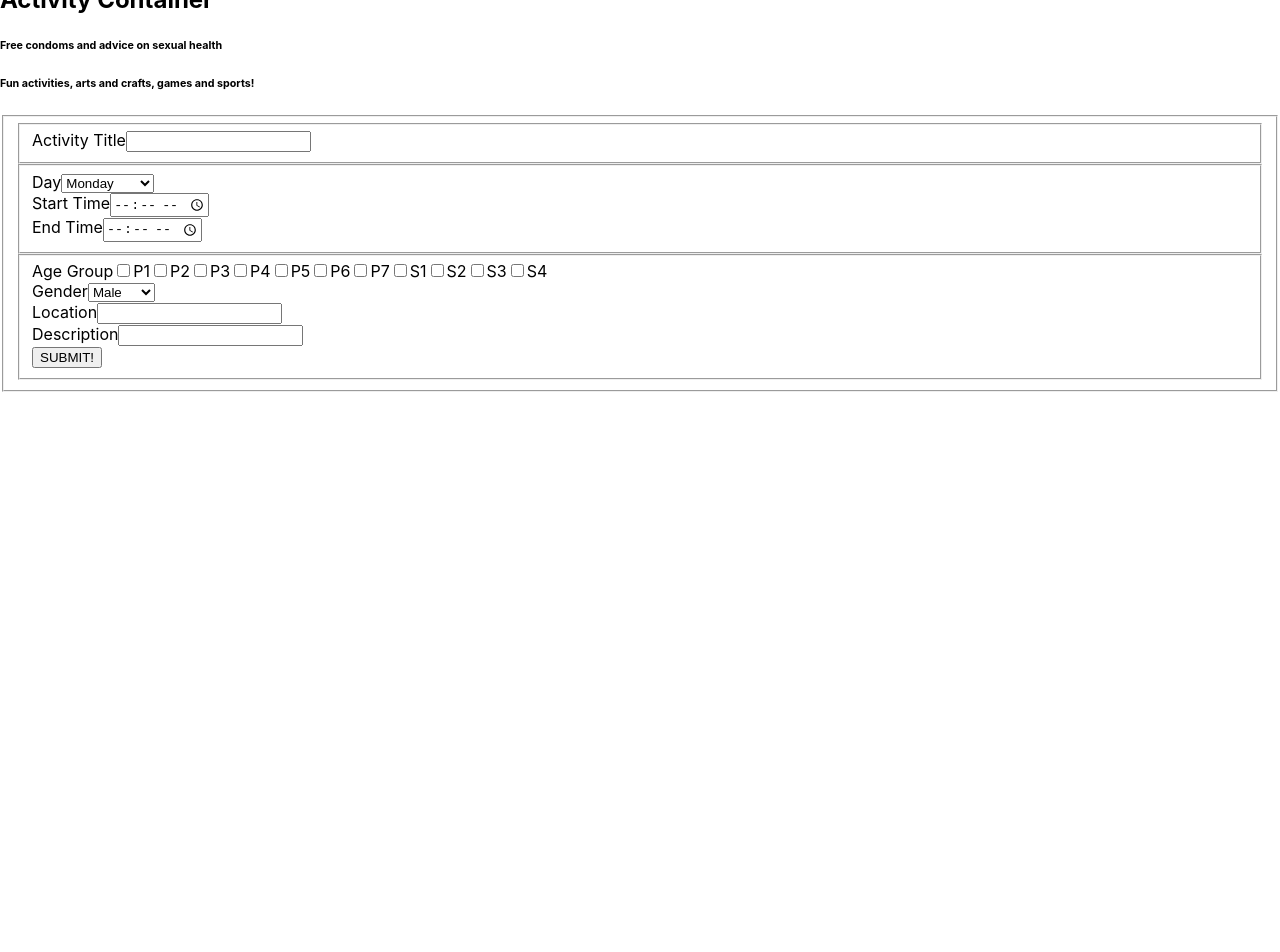
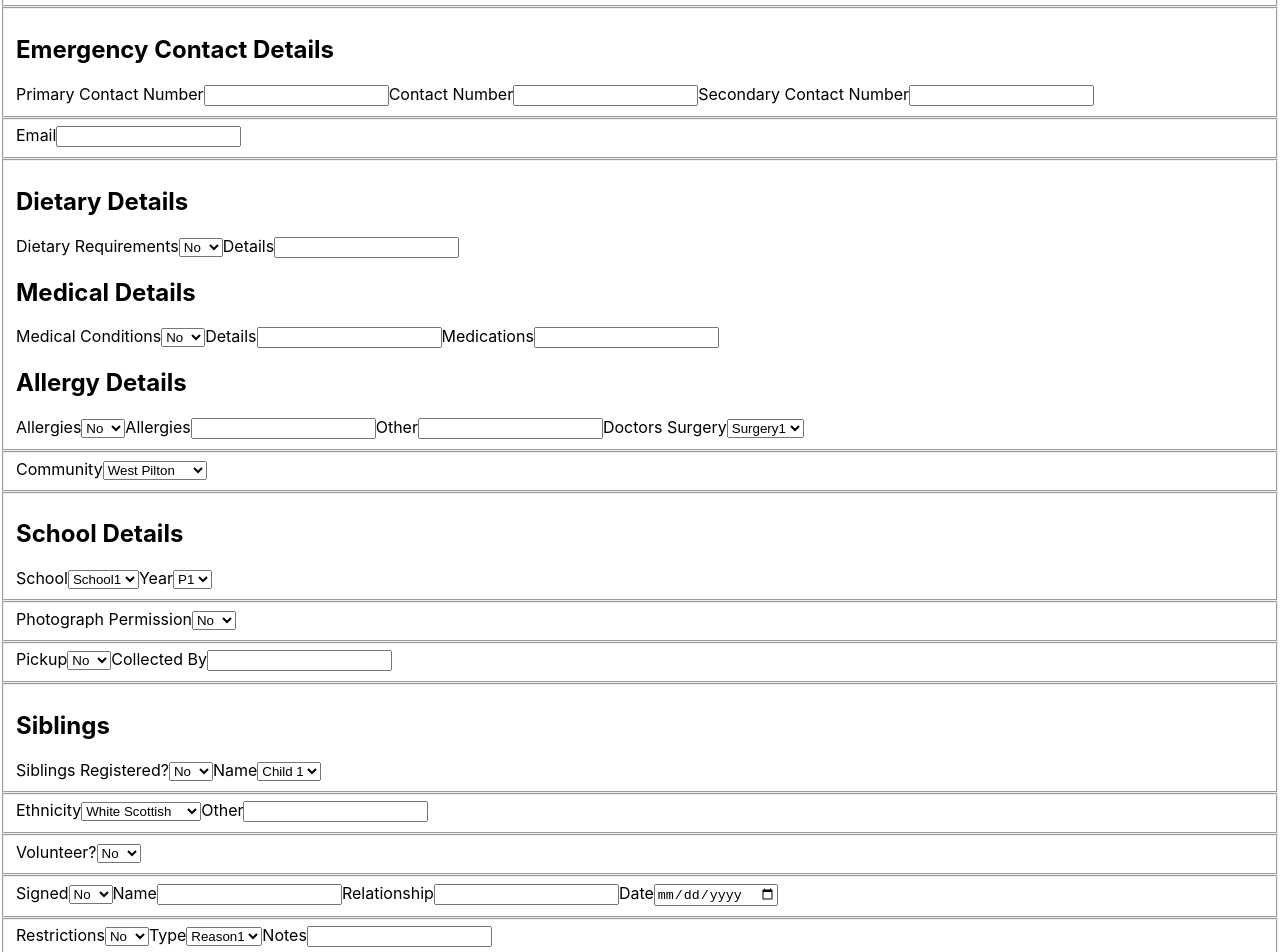
Before and after one commit to Fidelma/PYCP, a React (Create React App) app in the folder client/: page / in a window 1280 px wide. Shown: the part 540-1492 px from the top of the page. Before the commit the page ends 932 px from the top, so only its background shows below. Built offline with nearby package versions, Linux system fonts and the light colour scheme.

Commit message:
Registration form added

```diff
--- a/client/src/components/registration/Form.js
+++ b/client/src/components/registration/Form.js
@@ -4,7 +4,248 @@ class Form extends Component {
 
 render(){
   return(
+    <>
       <h2>Registration Form</h2>
+
+      <fieldset>
+      <div>
+        <label>First Name</label>
+        <input type="text"/>
+
+        <label>Last Name</label>
+        <input type="text"/>
+
+          <label>Gender</label>
+          <select name="gender" id="gender">
+            <option value="Male">Male</option>
+            <option value="Female">Female</option>
+          </select>
+
+        <label>Date Of Birth</label>
+        <input type="text"/>
+      </div>
+      </fieldset>
+
+
+      <fieldset>
+
+        <div>
+          <h2>Address Details</h2>
+          <label>Address</label>
+          <input type="text"/>
+
+          <label>Postcode</label>
+          <input type="text"/>
+        </div>
+
+      </fieldset>
+
+      <fieldset>
+        <h2>Emergency Contact Details</h2>
+        <label>Primary Contact Number</label>
+        <input type="text"/>
+
+        <label>Contact Number</label>
+        <input type="text"/>
+
+        <label>Secondary Contact Number</label>
+        <input type="text"/>
+      </fieldset>
+
+      <fieldset>
+        <label>Email</label>
+        <input type="email"/>
+      </fieldset>
+
+      <fieldset>
+      <h2>Dietary Details</h2>
+
+      <label>Dietary Requirements</label>
+      <select name="exists" id="exists">
+        <option value="false">No</option>
+        <option value="true">Yes</option>
+      </select>
+
+      <label>Details</label>
+      <input type="text"/>
+
+      <h2>Medical Details</h2>
+
+      <label>Medical Conditions</label>
+      <select name="exists" id="exists">
+        <option value="false">No</option>
+        <option value="true">Yes</option>
+      </select>
+
+      <label>Details</label>
+      <input type="text"/>
+
+      <label>Medications</label>
+      <input type="text"/>
+
+      <h2>Allergy Details</h2>
+
+      <label>Allergies</label>
+      <select name="exists" id="exists">
+        <option value="false">No</option>
+        <option value="true">Yes</option>
+      </select>
+
+      <label>Allergies</label>
+      <input type="text"/>
+
+      <label>Other</label>
+      <input type="text"/>
+
+      <label>Doctors Surgery</label>
+      <select name="doctorsSurgery" id="doctorsSurgery">
+        <option value="surgery1">Surgery1</option>
+        <option value="surgery2">Surgery2</option>
+      </select>
+
+      </fieldset>
+
+      <fieldset>
+      <label>Community</label>
+      <select name="community" id="community">
+        <option value="West Pilton">West Pilton</option>
+        <option value="Muirhouse">Muirhouse</option>
+        <option value="West Granton">West Granton</option>
+        <option value="Royston">Royston</option>
+        <option value="Other">Other</option>
+      </select>
+      </fieldset>
+
+      <fieldset>
+      <h2>School Details</h2>
+      <label>School</label>
+      <select name="name" id="name">
+        <option value="school1">School1</option>
+        <option value="school2">School2</option>
+      </select>
+
+      <label>Year</label>
+      <select name="year" id="year">
+        <option value="p1">P1</option>
+        <option value="p2">P2</option>
+        <option value="p3">P3</option>
+        <option value="p4">P4</option>
+        <option value="p5">P5</option>
+        <option value="p6">P6</option>
+        <option value="p7">P7</option>
+        <option value="s1">S1</option>
+        <option value="s2">S2</option>
+        <option value="s3">S3</option>
+        <option value="s4">S4</option>
+
+      </select>
+
+      </fieldset>
+
+      <fieldset>
+        <label>Photograph Permission</label>
+        <select name="photographPermission" id="photographPermission">
+          <option value="false">No</option>
+          <option value="true">Yes</option>
+        </select>
+      </fieldset>
+
+      <fieldset>
+        <label>Pickup</label>
+        <select name="tobeCollected" id="tobeCollected">
+          <option value="false">No</option>
+          <option value="true">Yes</option>
+        </select>
+
+        <label>Collected By</label>
+        <input type="text"/>
+      </fieldset>
+
+      <fieldset>
+        <h2>Siblings</h2>
+        <label>Siblings Registered?</label>
+        <select name="exists" id="exists">
+          <option value="false">No</option>
+          <option value="true">Yes</option>
+        </select>
+
+        <label>Name</label>
+        <select name="siblings" id="siblings">
+          <option value="name">Child 1</option>
+          <option value="name">Child 2</option>
+          <option value="name">Child 3</option>
+        </select>
+
+      </fieldset>
+
+      <fieldset>
+        <label>Ethnicity</label>
+        <select name="ethnicity" id="ethnicity">
+          <option value="White Scottish">White Scottish</option>
+          <option value="White British">White British</option>
+          <option value="Black">Black</option>
+          <option value="Asian">Asian</option>
+          <option value="Polish">Polish</option>
+          <option value="Prefer not to say">Prefer not to say</option>
+          <option value="Other">Other</option>
+        </select>
+        <label>Other</label>
+        <input type="text"/>
+
+      </fieldset>
+
+      <fieldset>
+      <label>Volunteer?</label>
+      <select name="volunteering" id="volunteering">
+        <option value="false">No</option>
+        <option value="true">Yes</option>
+      </select>
+      </fieldset>
+
+      <fieldset>
+      <label>Signed</label>
+        <select name="signed" id="signed">
+          <option value="false">No</option>
+          <option value="true">Yes</option>
+          </select>
+
+        <label>Name</label>
+        <input type="name"/>
+
+        <label>Relationship</label>
+        <input type="relationship"/>
+
+        <label>Date</label>
+        <input type="date"/>
+
+      </fieldset>
+
+      <fieldset>
+      <label>Restrictions</label>
+        <select name="restrictions" id="restrictions">
+          <option value="false">No</option>
+          <option value="true">Yes</option>
+          </select>
+
+      <label>Type</label>
+          <select name="type" id="type">
+            <option value="reason1">Reason1</option>
+            <option value="reason2">Reason2</option>
+            <option value="reason3">Reason3</option>
+            <option value="reason4">Reason4</option>
+          </select>
+
+          <label>Notes</label>
+          <input type="text"/>
+
+      </fieldset>
+
+
+
+
+
+      </>
+
   )
   }
 
```
